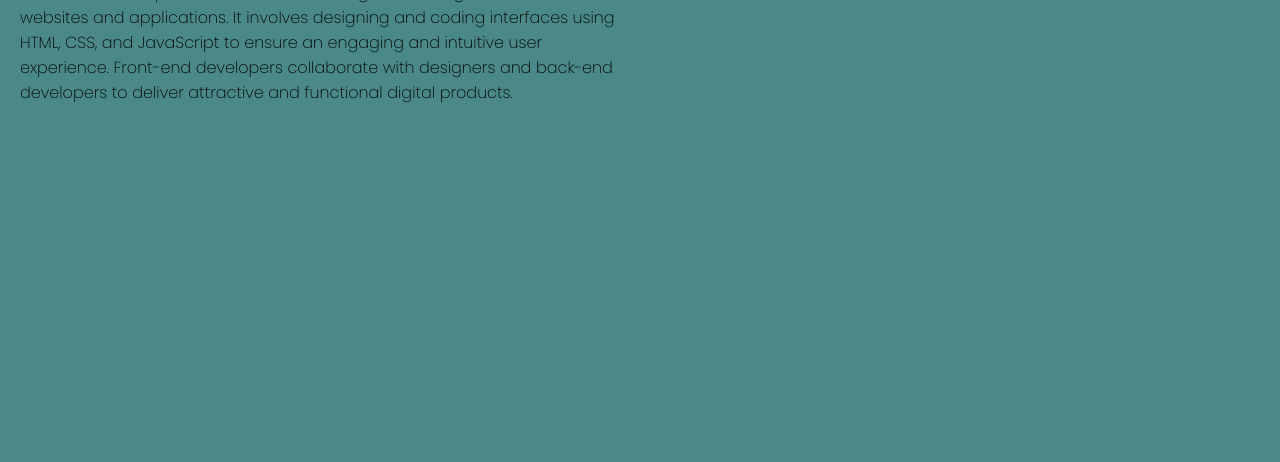
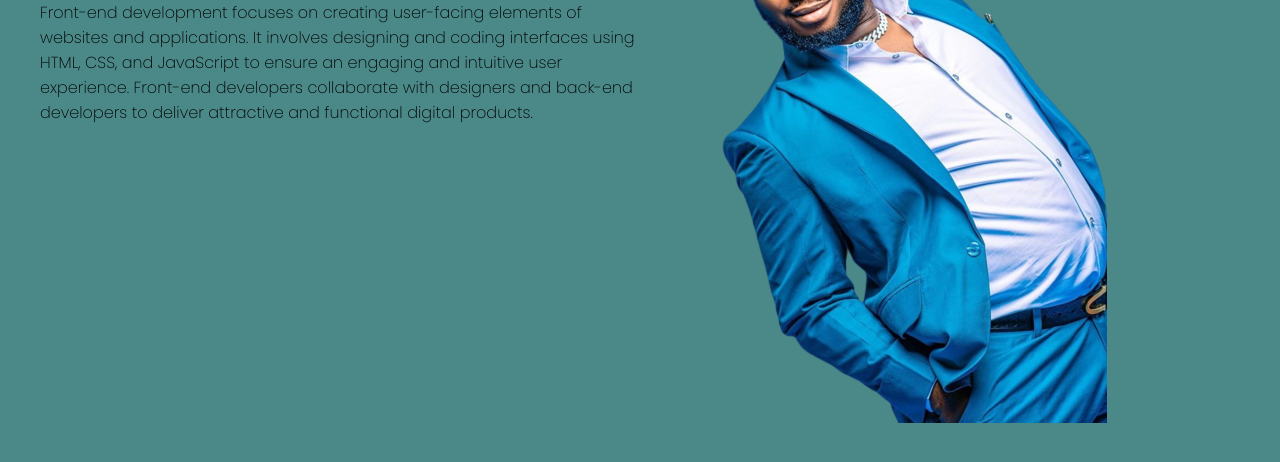
Before and after one commit to Okubasufrank/javascript, a plain HTML site: page index.html in a window 1280 px wide. Shown: the part 216-678 px from the top of the page. Drawn offline with Linux system fonts and the light colour scheme.

Commit message:
added one image and a div

```diff
--- a/Assets/text.css
+++ b/Assets/text.css
@@ -56,6 +56,14 @@ body{
     border-radius: 0%;
 }
 
+.second{
+    margin: 20px;
+    width: 100%;
+    justify-content: space-between;
+    display: flex;
+
+
+}
 .body1{
     width: 50%;
 }
@@ -70,3 +78,7 @@ body{
     margin: 20px;
     margin-top: 5px;
 }
+
+.img1{
+    width: 50%;
+}
--- a/index.html
+++ b/index.html
@@ -14,14 +14,18 @@
               <li><button id="n2">Socials</button></li>
           </ul>
         </div>
+   <div class="second">
             <div class="body1">
                 <h1>All Your Front-End-Solutions Under One roof</h1>
-        <p>Front-end development focuses on creating user-facing elements of websites and applications. It involves designing and
+                <p>Front-end development focuses on creating user-facing elements of websites and applications. It involves
+                    designing and
                     coding interfaces using HTML, CSS, and JavaScript to ensure an engaging and intuitive user experience. Front-end
-        developers collaborate with designers and back-end developers to deliver attractive and functional digital products.</p>
+                    developers collaborate with designers and back-end developers to deliver attractive and functional digital
+                    products.</p>
             </div>
         <div class="img1">
-        <img src="" alt="">
+            <img src="./Assets/images/two.png" alt="two">
+        </div>
    </div>
 
 </body>
```
Also changed, not shown: Assets/images/one.jpeg (added), Assets/images/two.png (added). Lines whose indentation alone changed are shown as unchanged.
